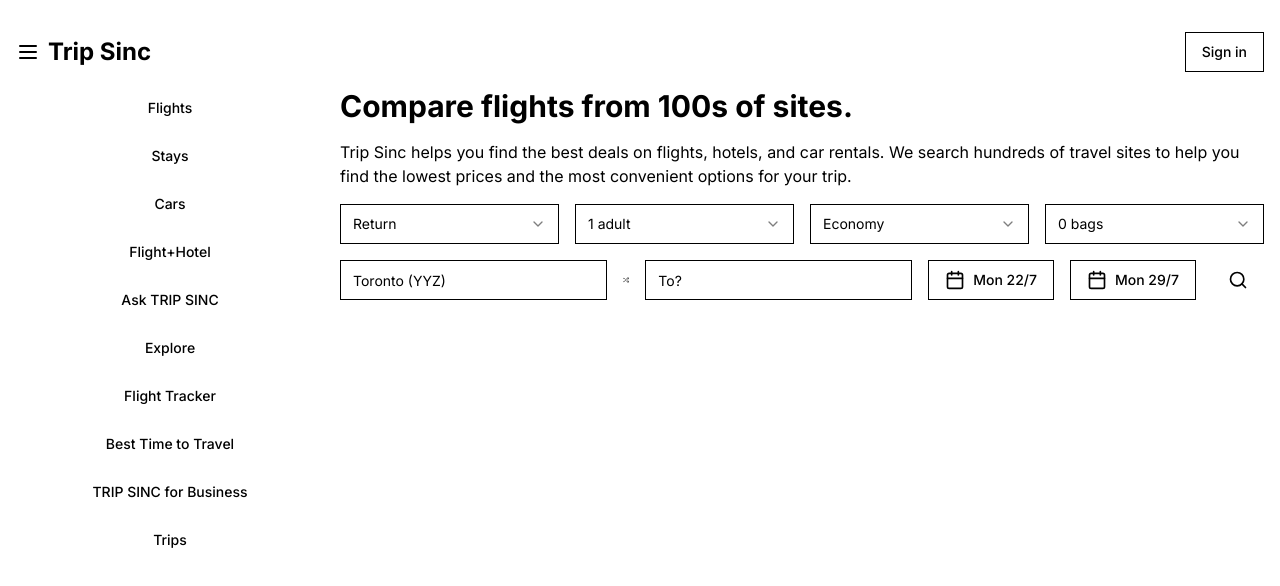
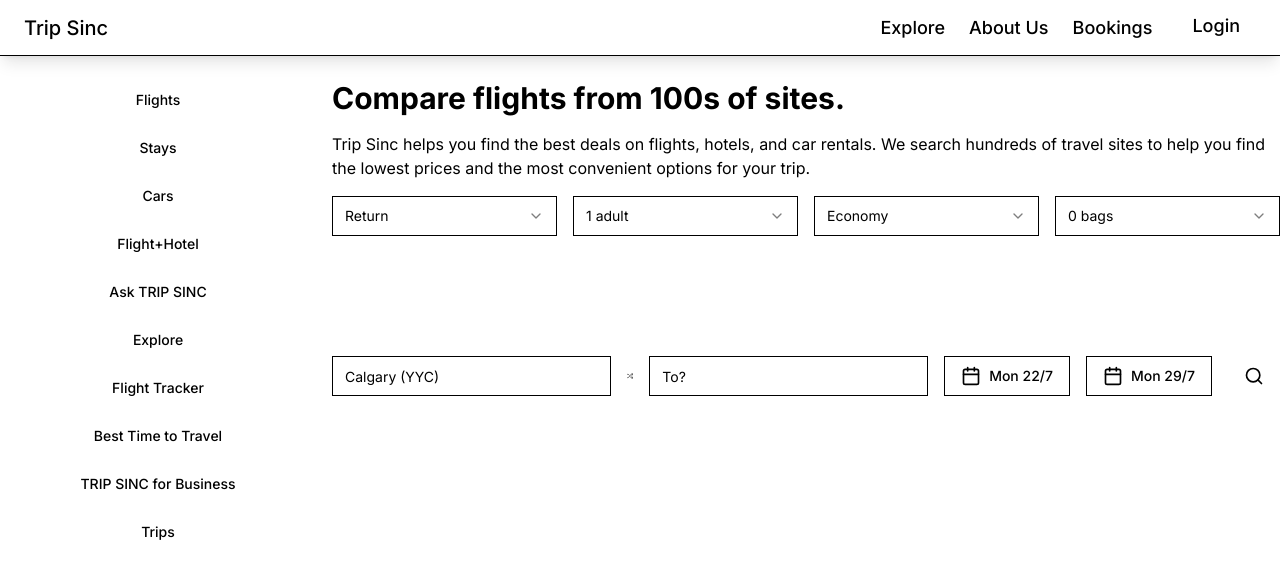
Before and after one commit to Aaron-1303/TripSinc, a Next.js app: page /tourist in a window 1280 px wide. Shown: the top 586 px of the page. Built offline with nearby package versions, Linux system fonts and the light colour scheme.

Commit message:
Project Done

```diff
--- a/app/header/page.js
+++ b/app/header/page.js
@@ -33,7 +33,7 @@
           </DropdownMenuTrigger>
           <DropdownMenuContent className="w-40 rounded-md bg-white p-2 shadow-lg dark:bg-gray-800  ">
             <DropdownMenuItem>
-              <Link href="/tourist" className="flex items-center gap-2 hover:text-primary bg-gray-400 "  >
+              <Link href="/personality" className="flex items-center gap-2 hover:text-primary bg-gray-400 "  >
               <FontAwesomeIcon icon="fa-solid fa-suitcase" />
                 Tourist
               </Link>
--- a/app/tourist/page.js
+++ b/app/tourist/page.js
@@ -11,50 +11,44 @@
 import { Input } from "@/components/ui/input"
 import { Popover, PopoverTrigger, PopoverContent } from "@/components/ui/popover"
 import { Calendar } from "@/components/ui/calendar"
-
+import Header from "../header/page"
 export default function Tourist() {
   const [fromDate, setFromDate] = useState(null)
   const [toDate, setToDate] = useState(null)
   return (<>
-    <div className="w-full max-w-7xl mx-auto p-4">
-      <header className="flex items-center justify-between py-4">
-        <div className="flex items-center space-x-2">
-          <MenuIcon className="h-6 w-6" />
-          <div className="text-2xl font-bold text-orange-600">Trip Sinc</div>
-        </div>
-        <Button variant="outline">Sign in</Button>
-      </header>
-      <div className="flex space-x-4">
+    <div className="w-full  mx-auto ">
+      <Header />
+      <div className="flex space-x-4 mt-6">
         <aside className="w-1/4">
-          <nav className="space-y-2">
-            <Button variant="ghost" className="w-full text-left">
+          <nav className="space-y-2 ">
+            <Button variant="ghost" className="w-full text-left hover:bg-blue-600 hover:underline">
               Flights
             </Button>
-            <Button variant="ghost" className="w-full text-left">
+            <Button variant="ghost" className="w-full text-left hover:underline">
               Stays
             </Button>
-            <Button variant="ghost" className="w-full text-left">
+            <Button variant="ghost" className="w-full text-left hover:underline">
               Cars
             </Button>
-            <Button variant="ghost" className="w-full text-left">
+            <Button variant="ghost" className="w-full text-left hover:underline">
               Flight+Hotel
             </Button>
-            <Button variant="ghost" className="w-full text-left">
+            <Button variant="ghost" className="w-full text-left hover:underline">
               Ask TRIP SINC
             </Button>
-            <Button variant="ghost" className="w-full text-left">
+            <Button variant="ghost" className="w-full text-left hover:underline">
               Explore
             </Button>
-            <Button variant="ghost" className="w-full text-left">
+            <Button variant="ghost" className="w-full text-left hover:underline">
               Flight Tracker
             </Button>
-            <Button variant="ghost" className="w-full text-left">
+            <Button variant="ghost" className="w-full text-left hover:underline">
               Best Time to Travel
             </Button>
-            <Button variant="ghost" className="w-full text-left">
+            <Button variant="ghost" className="w-full text-left hover:underline">
               TRIP SINC for Business
             </Button>
-            <Button variant="ghost" className="w-full text-left">
+            <Button variant="ghost" className="w-full text-left hover:underline">
               Trips
             </Button>
           </nav>
@@ -72,7 +66,7 @@
                   <SelectValue placeholder="Return" />
                 </SelectTrigger>
                 <SelectContent className="bg-green-400">
-                  <SelectItem value="return">Return</SelectItem>
+                  <SelectItem value="return">Two-way</SelectItem>
                   <SelectItem value="one-way">One-way</SelectItem>
                   <SelectItem value="multi-city">Multi-city</SelectItem>
                 </SelectContent>
@@ -108,8 +102,8 @@
                 </SelectContent>
               </Select>
             </div>
-            <div className="flex items-center space-x-4 mt-4">
-              <Input placeholder="Toronto (YYZ)" />
+            <div className="flex items-center space-x-4" style={{ marginTop: '120px' }}>
+              <Input placeholder="Calgary (YYC)" />
               <ShuffleIcon className="h-6 w-6" />
               <Input placeholder="To?" />
               <Popover>
--- a/components/contact/contact.css
+++ b/components/contact/contact.css
@@ -59,8 +59,8 @@
 }
 
 form button {
-    width: 100%;
-    height: 50px;
+    width: 200px;
+    height: 300px;
     background: #879ce9;
     border: none;
     border-radius: 6px;
--- a/components/icon/icon.jsx
+++ b/components/icon/icon.jsx
@@ -1,6 +1,6 @@
 "use client";
 import React, { useState } from 'react';
-
+import Link from 'next/link';
 import {
     FaTree, FaUtensils, FaMoon, FaCocktail, FaLandmark, FaSpa, FaShoppingBag, FaTheaterMasks, FaFutbol, FaCamera, FaRunning, FaGuitar, FaPaintBrush, FaYinYang, FaBed, FaSeedling
 } from 'react-icons/fa';
@@ -68,8 +68,9 @@
 
     }
 
-    return (
+    return (<>
         <div className="icon">
+
             <h2 className="header">Select Your Travel Interests (Maximum 4) </h2>
             <div className="icon-container">
                 {icons.map(({ id, icon, label }) => (
@@ -81,6 +82,10 @@
             </div>
             <p className="icon-info">Hey, tell us about yourself. Which of these do you love doing when you travel? (Select up to 4)</p>
             <button type="submit" onClick={handleSubmit}>Submit</button>
+            <Link href="/tourist"> <button className='ml-10'>Let's Plan</button></Link>
+
         </div>
+
+        </>
     );
 };
```
Also changed, not shown: app/personality/page.js (renamed from app/users/personality/page.js).
